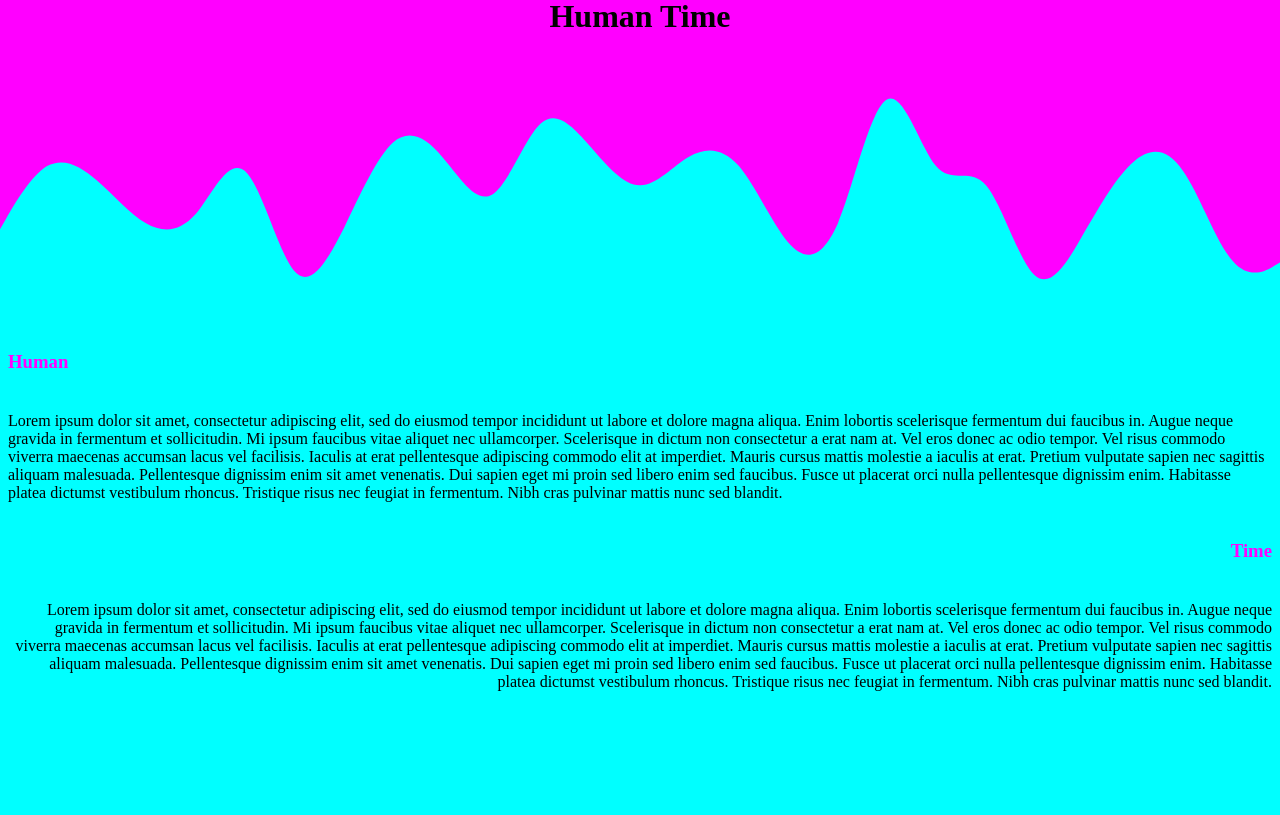
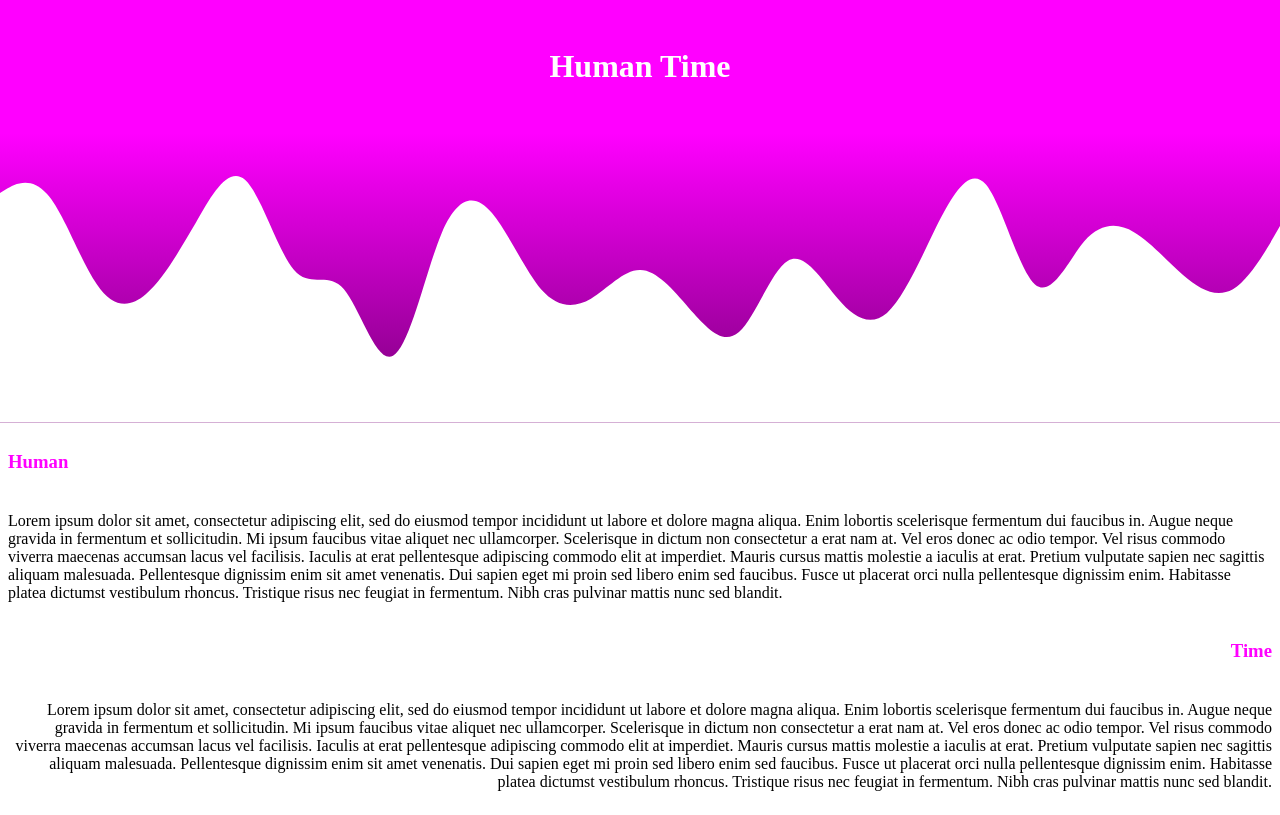
Before and after one commit to dancab489/mobile-friendly-practice, a plain HTML site: page index.html in a window 1280 px wide. Drawn offline with Linux system fonts and the light colour scheme.

Commit message:
finished wave gradient

```diff
--- a/css/style.css
+++ b/css/style.css
@@ -1,6 +1,6 @@
 /*comment stuff*/
 body {
-    background: #0ff;
+    background: #fff;
     margin: -2px;
 }
 
@@ -8,6 +8,8 @@ h1 {
     background: #f0f;
     text-align: center;
     margin: -2px;
+    padding: 50px;
+    color: #fff;
 }
 
 p {
@@ -18,3 +20,8 @@ h3 {
     padding: 10px;
     color:#f0f;
 }
+
+#grad {
+    background-image: linear-gradient(180deg, #707, #f0f);
+    transform: rotate(180deg);
+}
--- a/index.html
+++ b/index.html
@@ -7,7 +7,7 @@
 
     <body>
         <h1>Human Time</h1>
-        <svg xmlns="http://www.w3.org/2000/svg" viewBox="0 0 1440 320"><path fill="#f0f" fill-opacity="1" d="M0,224L9.2,208C18.5,192,37,160,55,149.3C73.8,139,92,149,111,165.3C129.2,181,148,203,166,213.3C184.6,224,203,224,222,202.7C240,181,258,139,277,154.7C295.4,171,314,245,332,266.7C350.8,288,369,256,388,218.7C406.2,181,425,139,443,122.7C461.5,107,480,117,498,138.7C516.9,160,535,192,554,181.3C572.3,171,591,117,609,101.3C627.7,85,646,107,665,128C683.1,149,702,171,720,170.7C738.5,171,757,149,775,138.7C793.8,128,812,128,831,149.3C849.2,171,868,213,886,234.7C904.6,256,923,256,942,213.3C960,171,978,85,997,74.7C1015.4,64,1034,128,1052,149.3C1070.8,171,1089,149,1108,170.7C1126.2,192,1145,256,1163,272C1181.5,288,1200,256,1218,224C1236.9,192,1255,160,1274,144C1292.3,128,1311,128,1329,154.7C1347.7,181,1366,235,1385,256C1403.1,277,1422,267,1431,261.3L1440,256L1440,0L1430.8,0C1421.5,0,1403,0,1385,0C1366.2,0,1348,0,1329,0C1310.8,0,1292,0,1274,0C1255.4,0,1237,0,1218,0C1200,0,1182,0,1163,0C1144.6,0,1126,0,1108,0C1089.2,0,1071,0,1052,0C1033.8,0,1015,0,997,0C978.5,0,960,0,942,0C923.1,0,905,0,886,0C867.7,0,849,0,831,0C812.3,0,794,0,775,0C756.9,0,738,0,720,0C701.5,0,683,0,665,0C646.2,0,628,0,609,0C590.8,0,572,0,554,0C535.4,0,517,0,498,0C480,0,462,0,443,0C424.6,0,406,0,388,0C369.2,0,351,0,332,0C313.8,0,295,0,277,0C258.5,0,240,0,222,0C203.1,0,185,0,166,0C147.7,0,129,0,111,0C92.3,0,74,0,55,0C36.9,0,18,0,9,0L0,0Z"></path></svg>
+        <div id="grad"><svg xmlns="http://www.w3.org/2000/svg" viewBox="0 0 1440 320"><path fill="#fff" fill-opacity="1" d="M0,224L9.2,208C18.5,192,37,160,55,149.3C73.8,139,92,149,111,165.3C129.2,181,148,203,166,213.3C184.6,224,203,224,222,202.7C240,181,258,139,277,154.7C295.4,171,314,245,332,266.7C350.8,288,369,256,388,218.7C406.2,181,425,139,443,122.7C461.5,107,480,117,498,138.7C516.9,160,535,192,554,181.3C572.3,171,591,117,609,101.3C627.7,85,646,107,665,128C683.1,149,702,171,720,170.7C738.5,171,757,149,775,138.7C793.8,128,812,128,831,149.3C849.2,171,868,213,886,234.7C904.6,256,923,256,942,213.3C960,171,978,85,997,74.7C1015.4,64,1034,128,1052,149.3C1070.8,171,1089,149,1108,170.7C1126.2,192,1145,256,1163,272C1181.5,288,1200,256,1218,224C1236.9,192,1255,160,1274,144C1292.3,128,1311,128,1329,154.7C1347.7,181,1366,235,1385,256C1403.1,277,1422,267,1431,261.3L1440,256L1440,0L1430.8,0C1421.5,0,1403,0,1385,0C1366.2,0,1348,0,1329,0C1310.8,0,1292,0,1274,0C1255.4,0,1237,0,1218,0C1200,0,1182,0,1163,0C1144.6,0,1126,0,1108,0C1089.2,0,1071,0,1052,0C1033.8,0,1015,0,997,0C978.5,0,960,0,942,0C923.1,0,905,0,886,0C867.7,0,849,0,831,0C812.3,0,794,0,775,0C756.9,0,738,0,720,0C701.5,0,683,0,665,0C646.2,0,628,0,609,0C590.8,0,572,0,554,0C535.4,0,517,0,498,0C480,0,462,0,443,0C424.6,0,406,0,388,0C369.2,0,351,0,332,0C313.8,0,295,0,277,0C258.5,0,240,0,222,0C203.1,0,185,0,166,0C147.7,0,129,0,111,0C92.3,0,74,0,55,0C36.9,0,18,0,9,0L0,0Z"></path></svg></div>
         <section>
             <h3>Human</h3>
             <p>Lorem ipsum dolor sit amet, consectetur adipiscing elit, sed do eiusmod tempor incididunt ut labore et dolore magna aliqua. Enim lobortis scelerisque fermentum dui faucibus in. Augue neque gravida in fermentum et sollicitudin. Mi ipsum faucibus vitae aliquet nec ullamcorper. Scelerisque in dictum non consectetur a erat nam at. Vel eros donec ac odio tempor. Vel risus commodo viverra maecenas accumsan lacus vel facilisis. Iaculis at erat pellentesque adipiscing commodo elit at imperdiet. Mauris cursus mattis molestie a iaculis at erat. Pretium vulputate sapien nec sagittis aliquam malesuada. Pellentesque dignissim enim sit amet venenatis. Dui sapien eget mi proin sed libero enim sed faucibus. Fusce ut placerat orci nulla pellentesque dignissim enim. Habitasse platea dictumst vestibulum rhoncus. Tristique risus nec feugiat in fermentum. Nibh cras pulvinar mattis nunc sed blandit.</p>
```
